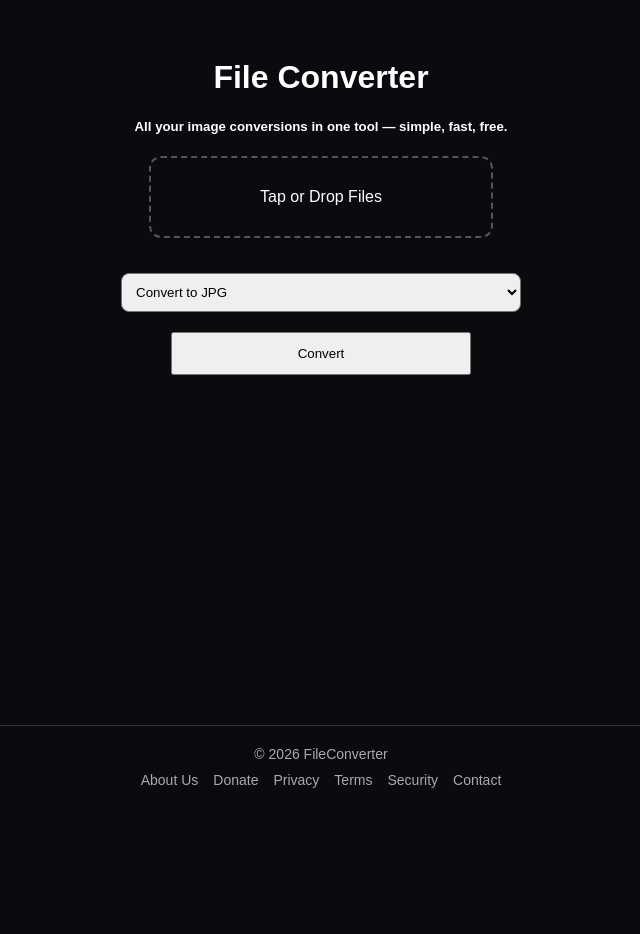
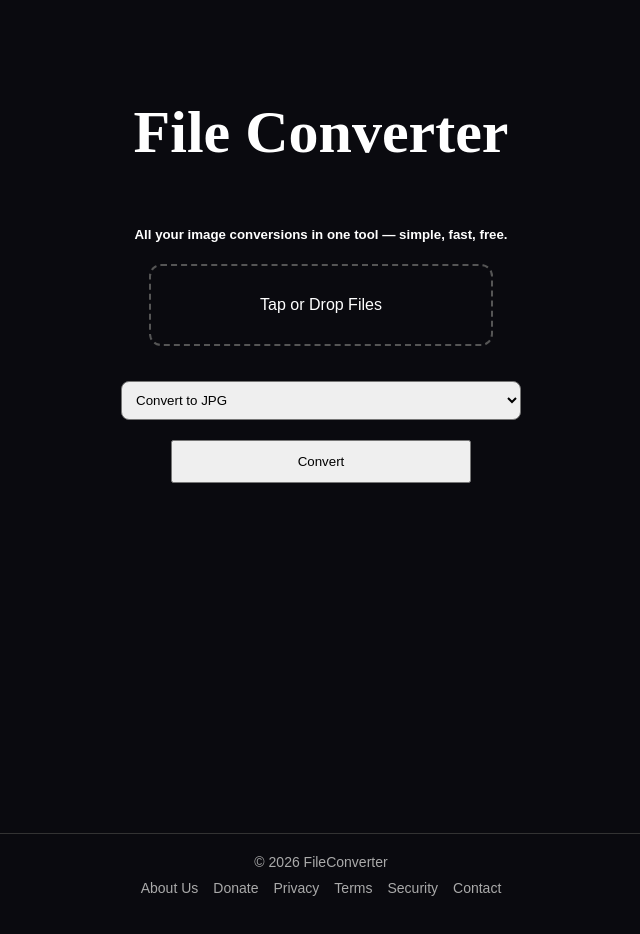
Before and after one commit to 8116suraj/Fileconverter, a plain HTML site: page index.html in a window 1280 px wide. Shown: the whole page, without its empty margins (319-959 px from the left). Before the commit the page ends 846 px from the top, so only its background shows below. Drawn offline with Linux system fonts and the light colour scheme.

Commit message:
Add files via upload

```diff
--- a/index.html
+++ b/index.html
@@ -110,7 +110,7 @@ select {
 
 <div class="container">
 
-<h1>File Converter</h1>
+<p style="font-size: 60px; font-weight: bold; font-family: 'Times New Roman', serif;">File Converter</p>
 
 <h5>All your image conversions in one tool — simple, fast, free.</h5>
 
```
